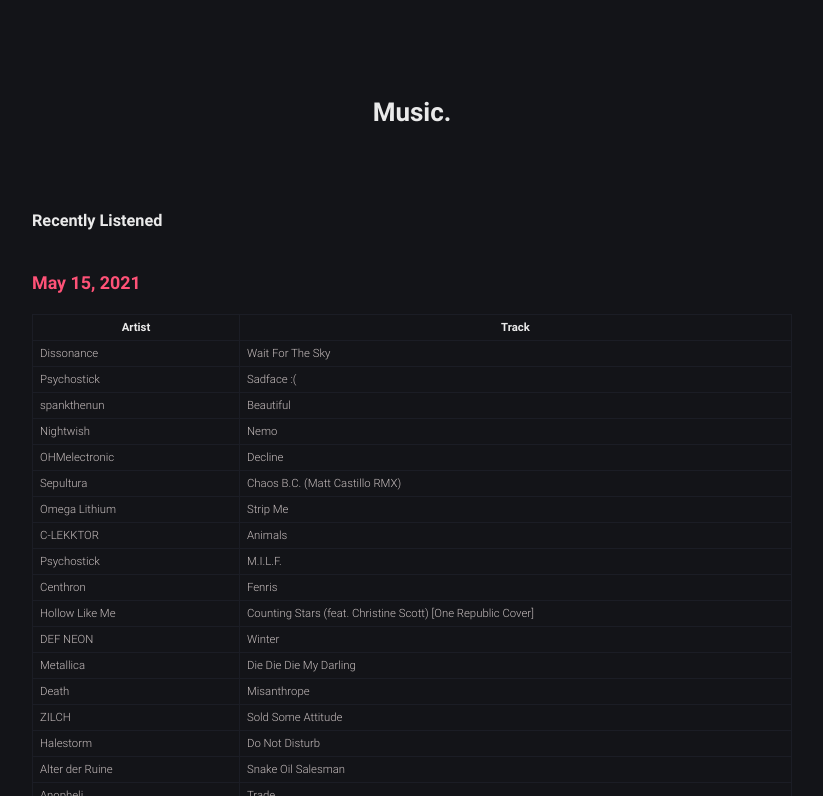
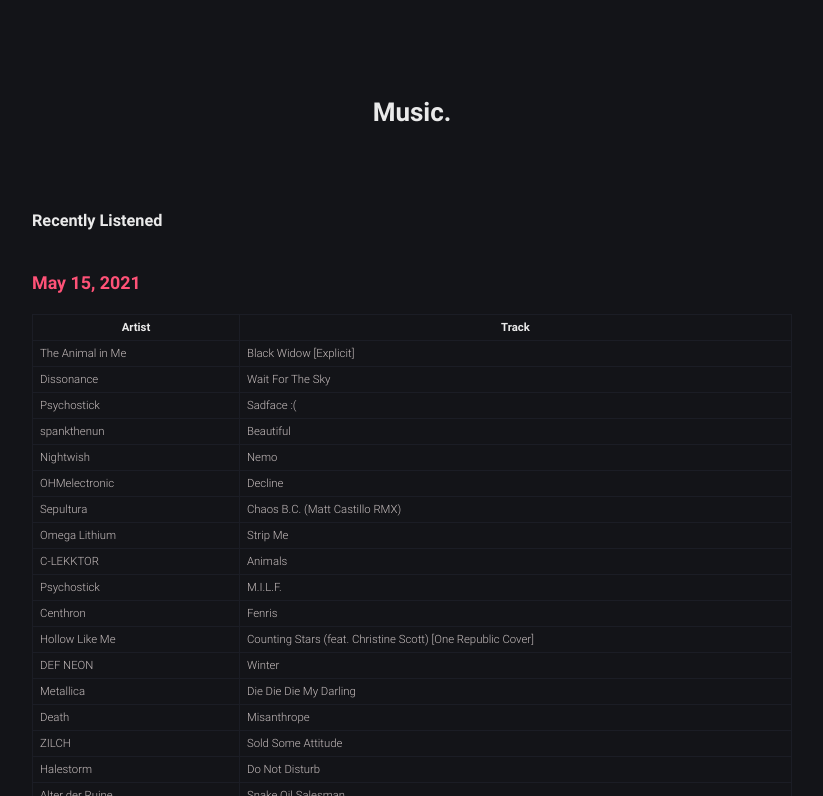
Before and after one commit to robert-marshall/xyz, a Jekyll site: the page built from music.md, in a window 1280 px wide and 900 px high, cut to the strip 104-900 px from the top of the window. Shown: the whole strip, without its empty margins (228-1051 px from the left). Built offline with Jekyll 4.4.1, drawn with Linux system fonts in a browser that asks for light colours.

Commit message:
squash me

```diff
--- a/music.md
+++ b/music.md
@@ -11,6 +11,7 @@
 
 | Artist | Track |
 |--------|-------|
+The Animal in Me | Black Widow [Explicit]
 Dissonance | Wait For The Sky
 Psychostick | Sadface :(
 spankthenun | Beautiful
```
